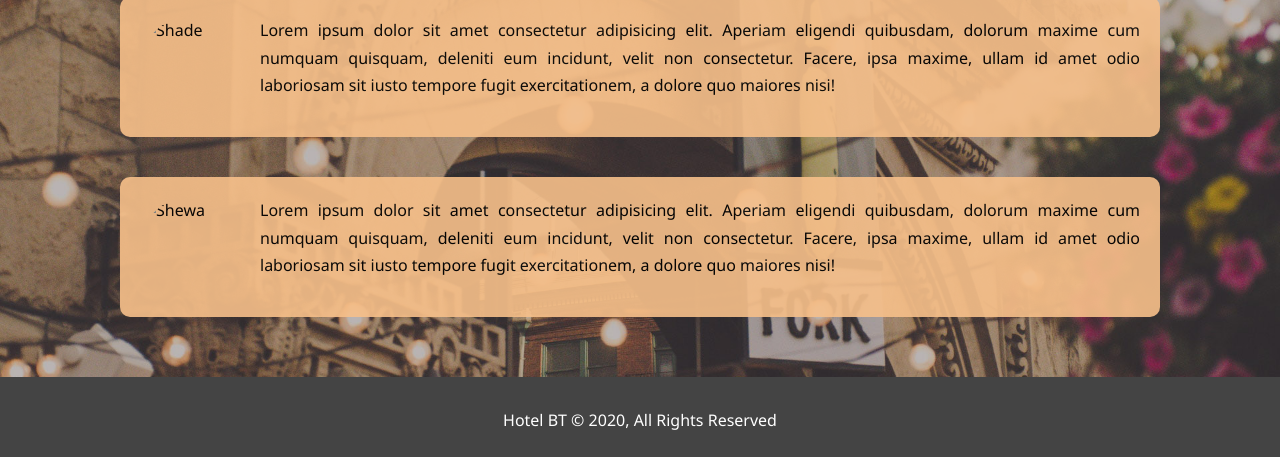
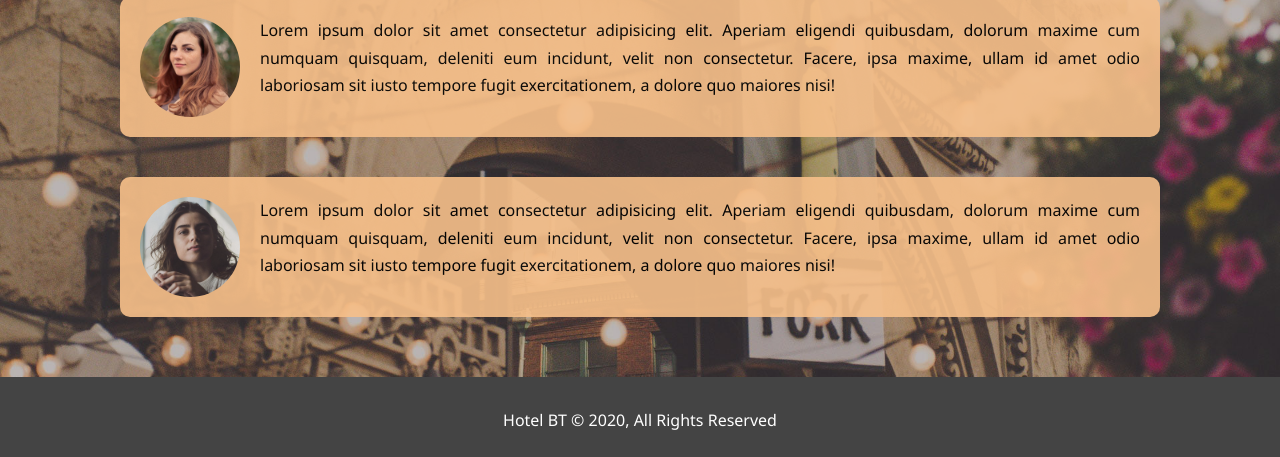
Before and after one commit to shinaeli/my-version-of-traversy-hotel, a plain HTML site: page about.html in a window 1280 px wide. Shown: the part 560-1017 px from the top of the page. Drawn offline with Linux system fonts and the light colour scheme; the site is published under a folder, as on GitHub Pages, so addresses that start at the root find nothing.

Commit message:
Update about.html

```diff
--- a/about.html
+++ b/about.html
@@ -45,13 +45,13 @@
     <div class="container">
       <h2>What Our Guests Say</h2>
       <div id="testimonial1">
-        <img src="/images/person-1.jpg" alt="Shade">
+        <img src="images/person-1.jpg" alt="Shade">
         <p>Lorem ipsum dolor sit amet consectetur adipisicing elit. Aperiam eligendi quibusdam, dolorum maxime cum
           numquam quisquam, deleniti eum incidunt, velit non consectetur. Facere, ipsa maxime, ullam id amet odio
           laboriosam sit iusto tempore fugit exercitationem, a dolore quo maiores nisi!</p>
       </div>
       <div id="testimonial2">
-        <img src="/images/person-2.jpg" alt="Shewa">
+        <img src="images/person-2.jpg" alt="Shewa">
         <p>Lorem ipsum dolor sit amet consectetur adipisicing elit. Aperiam eligendi quibusdam, dolorum maxime cum
           numquam quisquam, deleniti eum incidunt, velit non consectetur. Facere, ipsa maxime, ullam id amet odio
           laboriosam sit iusto tempore fugit exercitationem, a dolore quo maiores nisi!</p>
```
